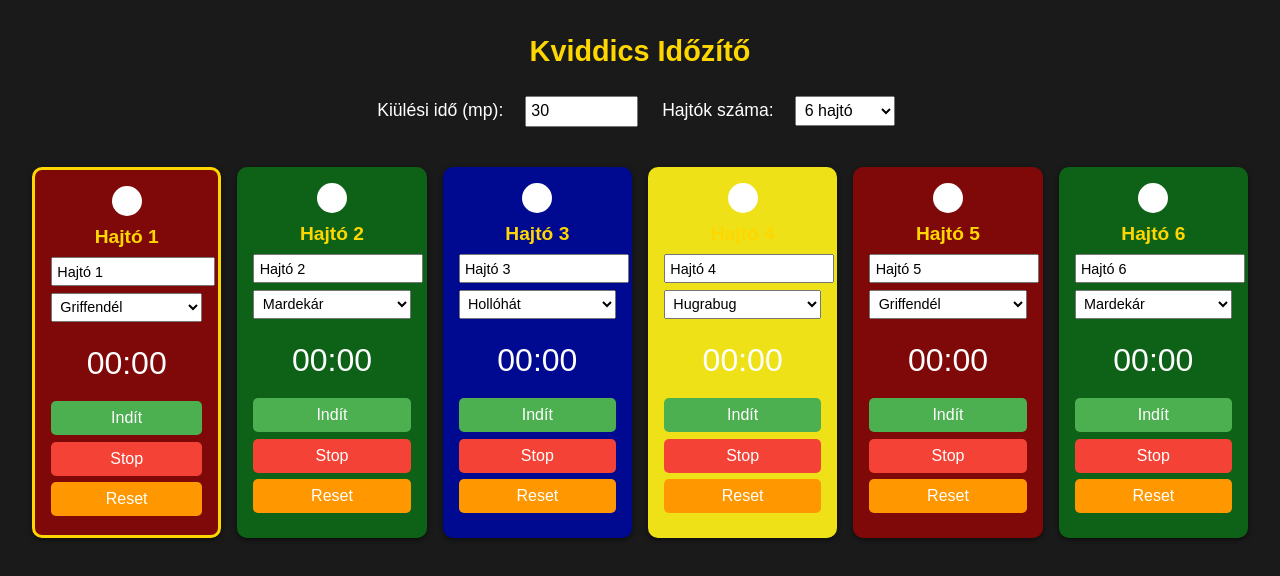
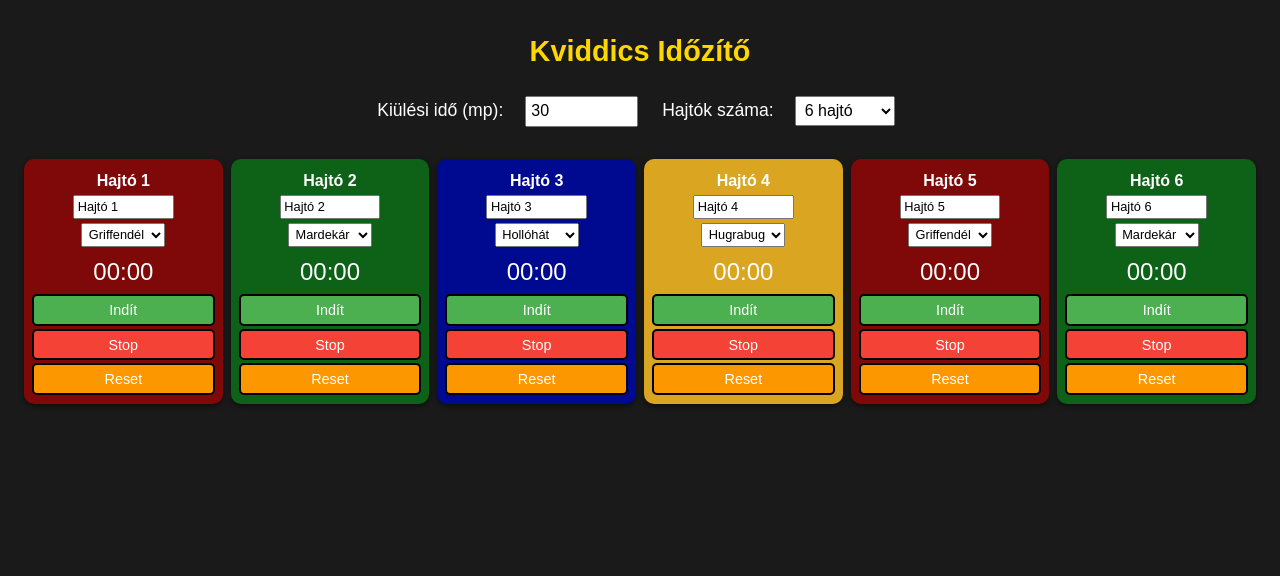
Before and after one commit to Nuvagus/tabor_app, a plain HTML site: page index.html in a window 1280 px wide. Drawn offline with Linux system fonts and the light colour scheme.

Commit message:
Card_changes

```diff
--- a/index.html
+++ b/index.html
@@ -24,7 +24,7 @@
       </select>
     </div>
   </div>
-  <div class="player-list" role="tablist" aria-label="Játékos időzítők">
+  <div class="player-list" role="list" aria-label="Játékos időzítők">
     <!-- Játékosok dinamikusan generálva -->
   </div>
 
--- a/script.js
+++ b/script.js
@@ -6,22 +6,20 @@ const houses = {
 };
 
 let players = JSON.parse(localStorage.getItem('quidditchPlayers')) || [
-    { id: 1, name: 'Hajtó 1', house: 'griffindel', timer: null, timeLeft: 0, running: false, expired: false },
-    { id: 2, name: 'Hajtó 2', house: 'mardekar', timer: null, timeLeft: 0, running: false, expired: false },
-    { id: 3, name: 'Hajtó 3', house: 'hollóhát', timer: null, timeLeft: 0, running: false, expired: false },
-    { id: 4, name: 'Hajtó 4', house: 'hugrabug', timer: null, timeLeft: 0, running: false, expired: false },
-    { id: 5, name: 'Hajtó 5', house: 'griffindel', timer: null, timeLeft: 0, running: false, expired: false },
-    { id: 6, name: 'Hajtó 6', house: 'mardekar', timer: null, timeLeft: 0, running: false, expired: false }
+  { id: 1, name: 'Hajtó 1', house: 'griffindel', timer: null, timeLeft: 0, running: false, expired: false, nameSet: false, houseSet: false },
+  { id: 2, name: 'Hajtó 2', house: 'mardekar', timer: null, timeLeft: 0, running: false, expired: false, nameSet: false, houseSet: false },
+  { id: 3, name: 'Hajtó 3', house: 'hollóhát', timer: null, timeLeft: 0, running: false, expired: false, nameSet: false, houseSet: false },
+  { id: 4, name: 'Hajtó 4', house: 'hugrabug', timer: null, timeLeft: 0, running: false, expired: false, nameSet: false, houseSet: false },
+  { id: 5, name: 'Hajtó 5', house: 'griffindel', timer: null, timeLeft: 0, running: false, expired: false, nameSet: false, houseSet: false },
+  { id: 6, name: 'Hajtó 6', house: 'mardekar', timer: null, timeLeft: 0, running: false, expired: false, nameSet: false, houseSet: false }
 ];
 let sitoutTime = parseInt(localStorage.getItem('sitoutTime'), 10) || 30;
 let playerCount = parseInt(localStorage.getItem('playerCount'), 10) || 6;
-  let activePlayerId = parseInt(localStorage.getItem('activePlayerId'), 10) || 1;
 
 function saveState() {
   localStorage.setItem('quidditchPlayers', JSON.stringify(players));
   localStorage.setItem('sitoutTime', sitoutTime);
   localStorage.setItem('playerCount', playerCount);
-    localStorage.setItem('activePlayerId', activePlayerId);
 }
 
 function formatTime(seconds) {
@@ -32,50 +30,87 @@ const houses = {
 
 function renderPlayers() {
   const playerList = document.querySelector('.player-list');
-    playerList.innerHTML = ''; // Töröljük a meglévő tartalmat, hogy ne legyen duplikáció
+  playerList.innerHTML = ''; // Töröljük a meglévő tartalmat
   const visiblePlayers = players.slice(0, playerCount);
   visiblePlayers.forEach(player => {
     const playerDiv = document.createElement('div');
-      playerDiv.className = `player ${player.house} ${player.id === activePlayerId ? 'active' : ''} ${player.expired ? 'blink' : ''}`;
-      playerDiv.setAttribute('role', 'tab');
-      playerDiv.setAttribute('aria-selected', player.id === activePlayerId);
-      playerDiv.innerHTML = `
-        <div class="icon"></div>
-        <h3>${player.name}</h3>
+    playerDiv.className = `player ${player.house} ${player.expired ? 'blink' : ''}`;
+    playerDiv.setAttribute('role', 'listitem');
+
+    let htmlContent = `
+      <h3 onclick="editName(${player.id})" aria-label="${player.name} nevének szerkesztése">${player.name}</h3>
+    `;
+
+    // Név szerkesztése, ha még nincs beállítva vagy szerkesztés alatt van
+    if (!player.nameSet) {
+      htmlContent += `
         <input type="text" value="${player.name}" aria-label="${player.name} neve szerkesztése" />
+      `;
+    }
+
+    // Ház kiválasztása, ha még nincs beállítva vagy szerkesztés alatt van
+    if (!player.houseSet) {
+      htmlContent += `
         <select aria-label="${player.name} házának kiválasztása">
           ${Object.entries(houses).map(([key, value]) =>
             `<option value="${key}" ${player.house === key ? 'selected' : ''}>${value}</option>`
           ).join('')}
         </select>
+      `;
+    } else {
+      // Ház logóját helyettesítő kör
+      htmlContent += `
+        <div class="house-icon ${player.house}-icon" onclick="editHouse(${player.id})" aria-label="${player.name} házának szerkesztése"></div>
+      `;
+    }
+
+    htmlContent += `
       <div class="timer" aria-live="polite">${formatTime(player.timeLeft)}</div>
       <button class="start" onclick="startTimer(${player.id})" aria-label="Időzítő indítása ${player.name} számára">Indít</button>
       <button class="stop" onclick="stopTimer(${player.id})" aria-label="Időzítő megállítása ${player.name} számára">Stop</button>
       <button class="reset" onclick="resetTimer(${player.id})" aria-label="Időzítő visszaállítása ${player.name} számára">Reset</button>
     `;
 
+    playerDiv.innerHTML = htmlContent;
+
     // Név szerkesztése eseménykezelő
     const nameInput = playerDiv.querySelector('input');
+    if (nameInput) {
       nameInput.addEventListener('change', (e) => {
         player.name = e.target.value || `Hajtó ${player.id}`;
+        player.nameSet = true; // Jelöljük, hogy a név beállítva
         saveState();
         renderPlayers();
       });
+    }
 
     // Házválasztás eseménykezelő
     const houseSelect = playerDiv.querySelector('select');
+    if (houseSelect) {
       houseSelect.addEventListener('change', (e) => {
-        console.log(`Ház megváltoztatva ${player.name} számára: ${e.target.value}`); // Debug log
         player.house = e.target.value;
+        player.houseSet = true; // Jelöljük, hogy a ház beállítva
         saveState();
         renderPlayers();
       });
-
-      // Swap eseménykezelő (kattintás a kártyára)
-      playerDiv.addEventListener('click', () => setActivePlayer(player.id));
+    }
 
     playerList.appendChild(playerDiv);
   });
+}
+
+function editName(playerId) {
+  const player = players.find(p => p.id === playerId);
+  player.nameSet = false; // Név szerkesztési mód bekapcsolása
+  saveState();
+  renderPlayers();
+}
+
+function editHouse(playerId) {
+  const player = players.find(p => p.id === playerId);
+  player.houseSet = false; // Ház szerkesztési mód bekapcsolása
+  saveState();
+  renderPlayers();
 }
 
 function startTimer(playerId) {
@@ -91,7 +126,7 @@ const houses = {
       player.timeLeft = 0;
       player.expired = true;
       // Értesítés képernyőolvasóknak
-        const timerDiv = document.querySelector(`.player[aria-selected="true"] .timer`);
+      const timerDiv = document.querySelector(`.player .timer`);
       if (timerDiv) timerDiv.setAttribute('aria-label', `${player.name} ideje lejárt`);
     }
     renderPlayers();
@@ -120,26 +155,6 @@ const houses = {
   saveState();
 }
 
-  function setActivePlayer(playerId) {
-    activePlayerId = playerId;
-    renderPlayers();
-    saveState();
-  }
-
-  function switchActivePlayer(direction) {
-    const visiblePlayers = players.slice(0, playerCount);
-    const currentIndex = visiblePlayers.findIndex(p => p.id === activePlayerId);
-    let newIndex;
-    if (direction === 'next') {
-      newIndex = (currentIndex + 1) % visiblePlayers.length;
-    } else {
-      newIndex = (currentIndex - 1 + visiblePlayers.length) % visiblePlayers.length;
-    }
-    activePlayerId = visiblePlayers[newIndex].id;
-    renderPlayers();
-    saveState();
-  }
-
 document.getElementById('sitout-time').addEventListener('change', (e) => {
   sitoutTime = parseInt(e.target.value, 10) || 30;
   saveState();
@@ -148,20 +163,8 @@ const houses = {
 document.getElementById('player-count').addEventListener('change', (e) => {
   const newCount = parseInt(e.target.value, 10);
   playerCount = (newCount === 3 || newCount === 6) ? newCount : 6; // Érvénytelen érték esetén alapértelmezett 6
-    if (activePlayerId > playerCount) {
-      activePlayerId = 1;
-    }
   saveState();
   renderPlayers();
-  });
-
-  // Gyorsbillentyűk a swaphez
-  document.addEventListener('keydown', (e) => {
-    if (e.key === 'ArrowRight') {
-      switchActivePlayer('next');
-    } else if (e.key === 'ArrowLeft') {
-      switchActivePlayer('prev');
-    }
 });
 
 // Inicializálja a hajtószám választót
--- a/service-worker.js
+++ b/service-worker.js
@@ -10,7 +10,11 @@ self.addEventListener('install', event => {
         '/icons/icon-72.png',
         '/icons/icon-144.png',
         '/icons/icon-192.png',
-        '/icons/icon-512.png'
+        '/icons/icon-512.png',
+        '/logos/griffindel-logo.png',
+        '/logos/mardekar-logo.png',
+        '/logos/hollóhát-logo.png',
+        '/logos/hugrabug-logo.png'
       ]);
     })
   );
--- a/styles.css
+++ b/styles.css
@@ -35,21 +35,17 @@ body {
 
 .player-list {
   display: grid;
-    grid-template-columns: repeat(auto-fit, minmax(160px, 1fr));
-    gap: 1em;
-    padding: 1em;
+  grid-template-columns: repeat(auto-fit, minmax(120px, 1fr));
+  gap: 0.5em;
+  padding: 0.5em;
 }
 
 .player {
   background: #333;
   border-radius: 10px;
-    padding: 1em;
+  padding: 0.5em;
   box-shadow: 0 2px 5px rgba(0, 0, 0, 0.5);
   position: relative;
-  }
-
-  .player.active {
-    border: 3px solid #FFD700;
 }
 
 .player.blink {
@@ -57,62 +53,70 @@ body {
 }
 
 @keyframes blink {
-    50% { background: #FFD700; }
+  50% { background: #8400ff; }
 }
 
-  .player .icon {
-    width: 30px;
-    height: 30px;
-    margin: 0 auto;
-    background: #fff;
+.player .house-icon {
+  position: absolute;
+  top: 5px;
+  right: 5px;
+  width: 50px;
+  height: 50px;
   border-radius: 50%;
+  cursor: pointer;
+  background-size: cover;
+  background-position: center;
 }
 
 .player h3 {
-    margin: 0.5em 0;
-    font-size: 1.2em;
-    color: #FFD700;
+  margin: 0.3em 0;
+  font-size: 1em;
+  color: #fff;
 }
 
 .player input {
-    width: 100%;
-    padding: 0.3em;
-    margin-bottom: 0.5em;
-    font-size: 0.9em;
+  width: 50%;
+  padding: 0.2em;
+  margin-bottom: 0.3em;
+  font-size: 0.8em;
 }
 
 .player select {
-    width: 100%;
-    padding: 0.3em;
-    margin-bottom: 0.5em;
-    font-size: 0.9em;
+  width: auto;
+  padding: 0.2em;
+  margin-bottom: 0.3em;
+  font-size: 0.8em;
 }
 
 .player .timer {
-    font-size: 2em;
-    margin: 0.5em 0;
+  font-size: 1.5em;
+  margin: 0.3em 0;
 }
 
 .player button {
-    font-size: 1em;
-    padding: 0.5em;
-    border: none;
+  font-size: 0.9em;
+  padding: 0.4em;
+  border: 2px solid black;
   border-radius: 5px;
   cursor: pointer;
   width: 100%;
-    margin: 0.2em 0;
+  margin: 0.1em 0;
 }
 
 .start { background: #4CAF50; color: white; }
 .stop { background: #f44336; color: white; }
-  .reset { background: #ff9800; color: white; }
+.reset { background: #fc9700; color: white; }
 .griffindel { background: #7F0909; }
+.griffindel-icon { background-image: url('icons/griffi.png'); }
 .mardekar { background: #0D6217; }
+.mardekar-icon { background-image: url('icons/mardi.png'); }
 .hollóhát { background: #000A90; }
-  .hugrabug { background: #EEE117; }
+.hollóhát-icon { background-image: url('icons/hollo.png'); }
+.hugrabug { background: goldenrod; }
+.hugrabug-icon { background-image: url('icons/hugra.png'); }
 
 @media (max-width: 600px) {
   .player-list {
-      grid-template-columns: 1fr;
+    grid-template-columns: repeat(auto-fit, minmax(120px, 1fr));
   }
 }
```
Also changed, not shown: icons/griffi.png (added), icons/hollo.png (added), icons/hugra.png (added), icons/mardi.png (added). Lines whose indentation alone changed are shown as unchanged.
